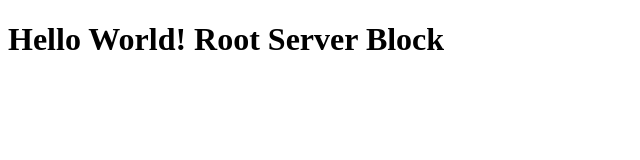
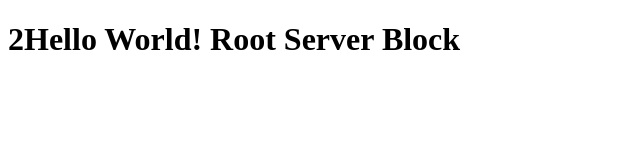
Before and after one commit to camerondubas/nginx-reverse-proxy, a plain HTML site: page public/index.html in a window 1280 px wide. Shown: the whole page, without its empty margins (0-640 px from the left). Drawn offline with Linux system fonts and the light colour scheme.

```diff
--- a/public/index.html
+++ b/public/index.html
@@ -5,6 +5,6 @@
   <title>Document</title>
 </head>
 <body>
-  <h1>Hello World! Root Server Block</h1>
+  <h1>2Hello World! Root Server Block</h1>
 </body>
 </html>
```
Also changed, not shown: public/index2.html (+1 -1 lines), 3 other files.
